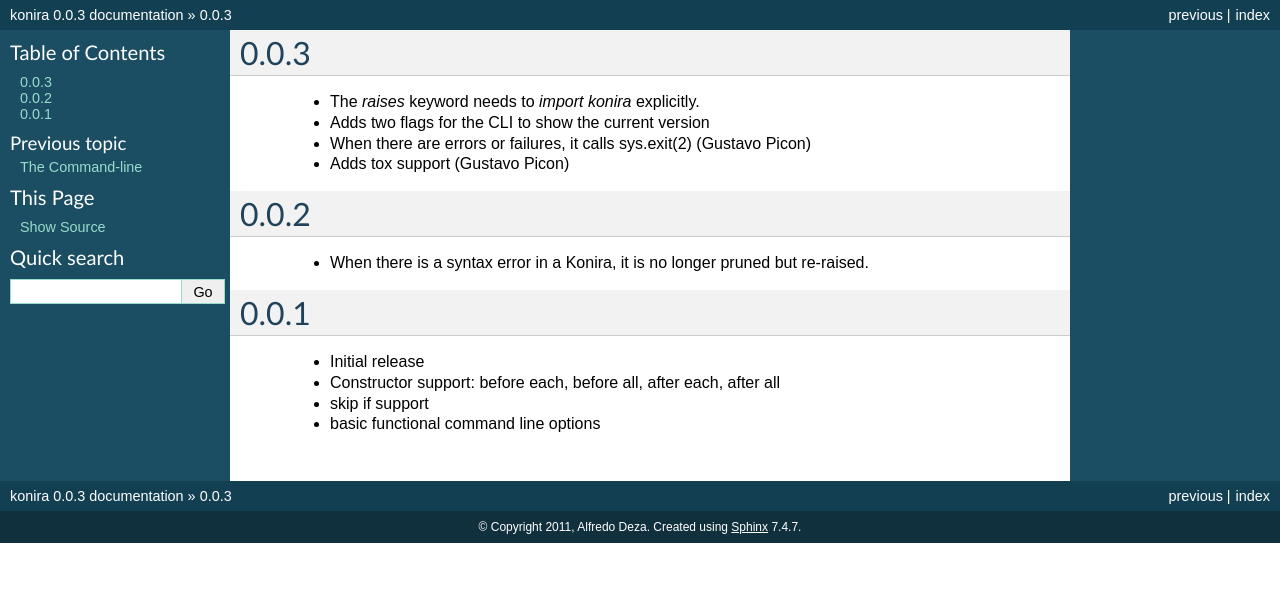
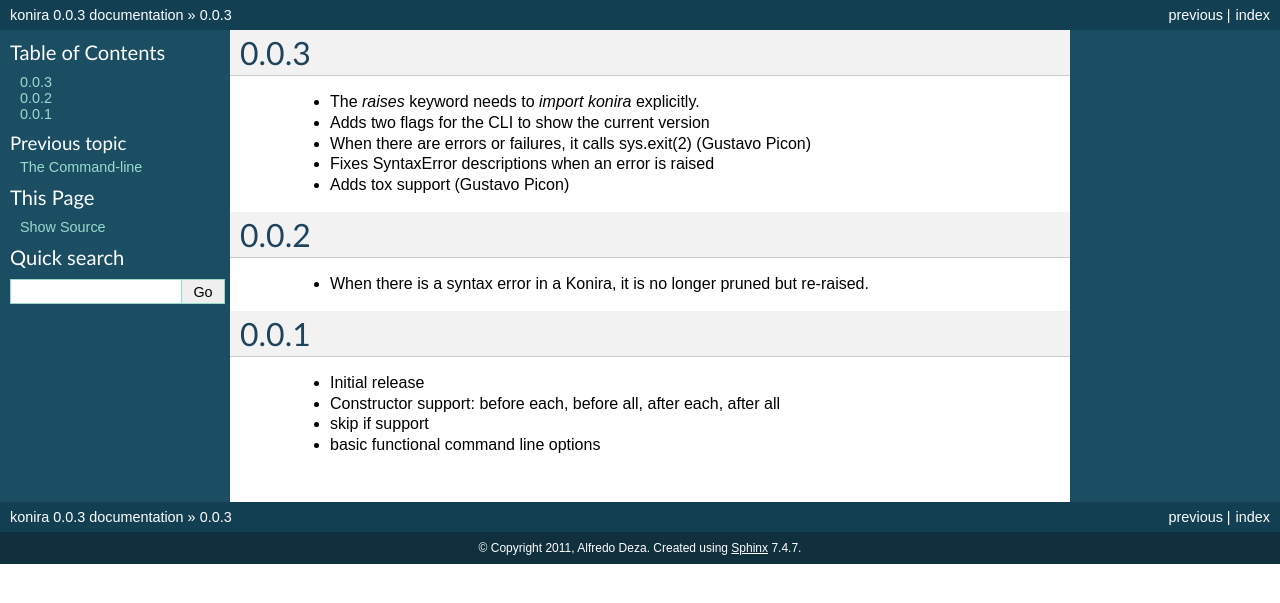
Before and after one commit to alfredodeza/konira, a Sphinx documentation site: the page built from docs/changelog.rst, in a window 1280 px wide. Shown: the top 603 px of the page. Built offline with Sphinx 7.4.7, drawn with Linux system fonts in a browser that asks for light colours.

Commit message:
updated the changelog with the latest fix for SyntaxErrors displaying correctly

```diff
--- a/docs/changelog.rst
+++ b/docs/changelog.rst
@@ -5,6 +5,7 @@
  * The `raises` keyword needs to `import konira` explicitly.
  * Adds two flags for the CLI to show the current version
  * When there are errors or failures, it calls sys.exit(2) (Gustavo Picon)
+ * Fixes SyntaxError descriptions when an error is raised
  * Adds tox support (Gustavo Picon)
 
 
```
